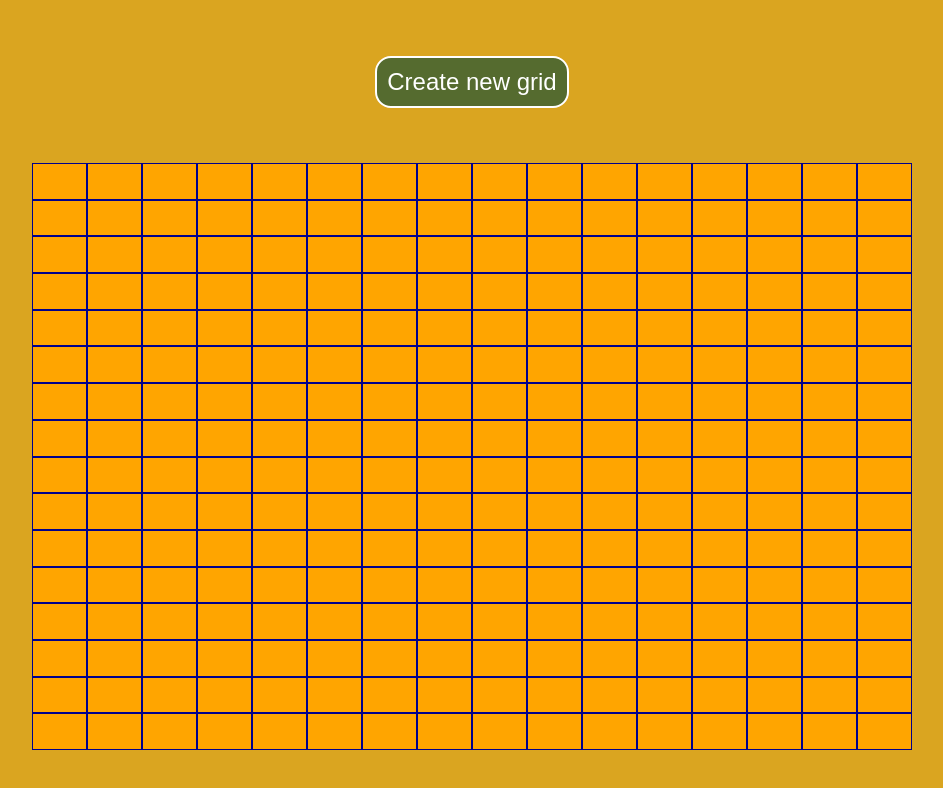
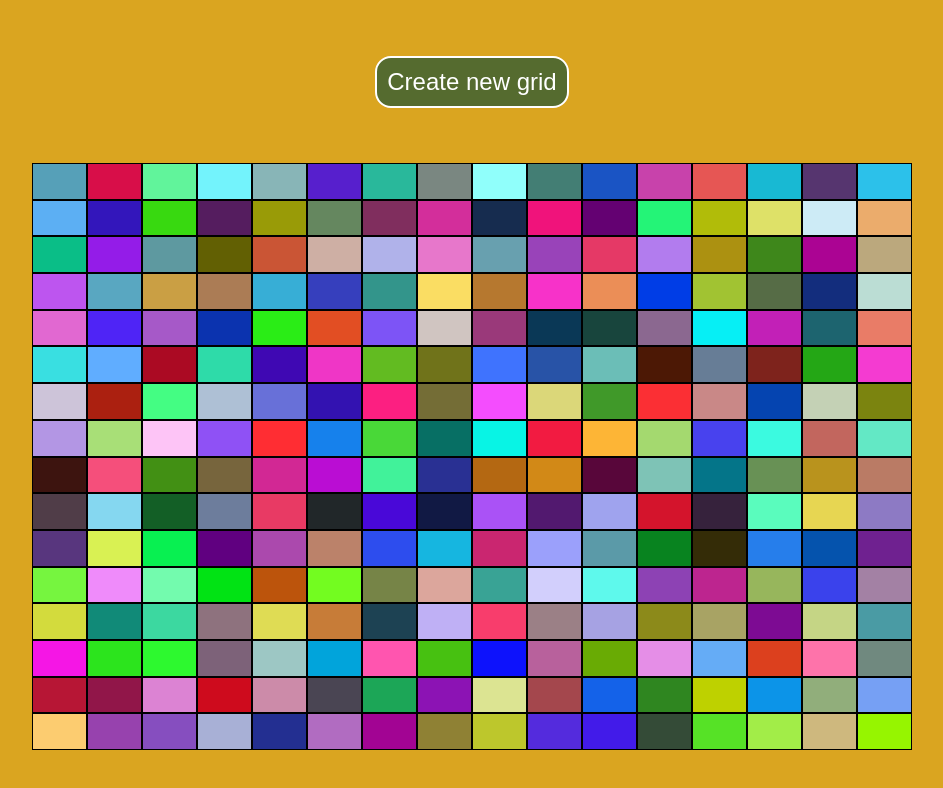
Before and after one commit to Gustosa/Etch-a-Sketch, a plain HTML site: page index.html in a window 1280 px wide. Shown: the whole page, without its empty margins (168-1111 px from the left). Drawn offline with Linux system fonts and the light colour scheme.

Commit message:
Add extra features: random square colors and fading upon hovering

```diff
--- a/script.js
+++ b/script.js
@@ -1,5 +1,15 @@
 const new_grid_button = document.querySelector("#new-grid button")
 const container = document.querySelector("#container")
+
+function randomizeRBG() {
+    const red = Math.floor(Math.random() * 256)
+    const green = Math.floor(Math.random() * 256)
+    const blue = Math.floor(Math.random() * 256)
+
+    const rgb = "rgb(" + red + ", " + green + ", " + blue + ")"
+
+    return rgb
+}
 
 function createGrid(squares) {
     container.innerHTML = ""
@@ -11,9 +21,12 @@ function createGrid(squares) {
         for (let q = 0; q < squares; q++) {
             const square = document.createElement("div")
             square.setAttribute("class", "square")
-            square.addEventListener("mouseout", (event) => {
-                if (!event.target.classList.contains("hover"))
-                    event.target.classList.add("hover")
+            square.style = `background-color: ${randomizeRBG()}; opacity: 1`
+
+            square.addEventListener("mouseenter", (event) => {
+                if (square.style.opacity > 0) {
+                    event.target.style.opacity -= 0.1
+                }
             })
 
             column.appendChild(square)
@@ -25,7 +38,6 @@ function createGrid(squares) {
 
 new_grid_button.addEventListener("click", () => {
     const squares = parseInt(prompt("Please, enter the size (between 1 and 100) of the new grid:"))
-
     createGrid(squares)
 })
 
--- a/styles.css
+++ b/styles.css
@@ -38,15 +38,10 @@ body {
     flex-direction: column;
     flex: 1;
     box-sizing: border-box;
-    background-color: darkblue;
+    background-color: black;
 }
 
 .square {
     flex: 1;
     margin: 1px;
-    background-color: orange;
 }
-
-.hover {
-    background-color: brown;
-}
```
